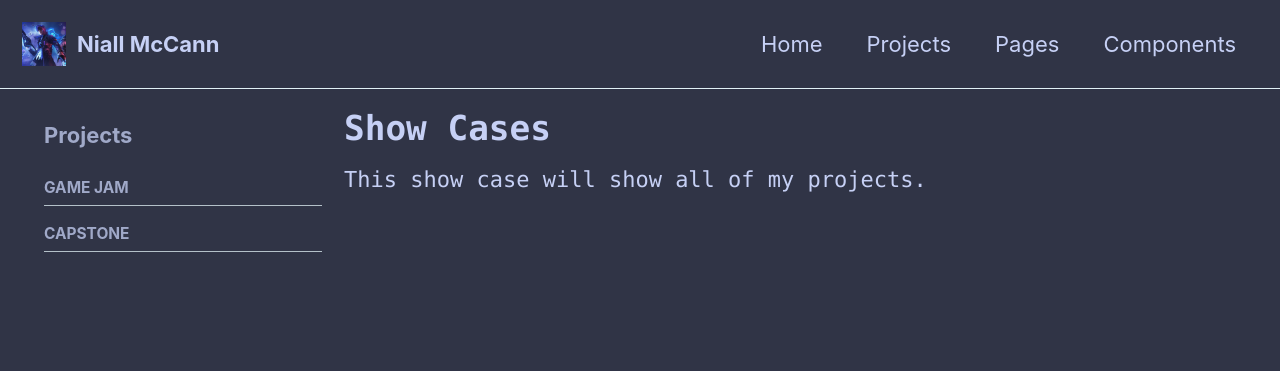
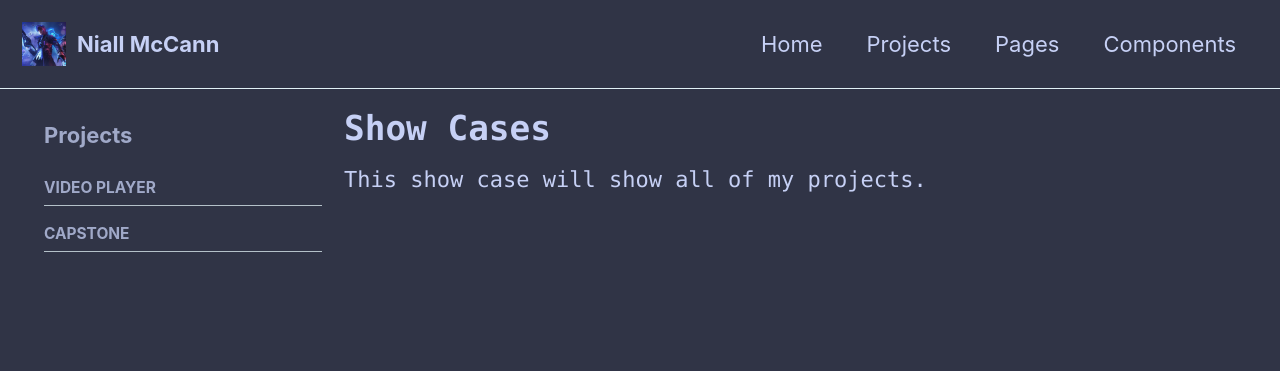
Before and after one commit to AcedAspect/AcedAspect.github.io, a Jekyll site: the page built from _pages/ShowCase.md, in a window 1280 px wide. Shown: the top 371 px of the page. Built offline with Jekyll 4.4.1, drawn with Linux system fonts in a browser that asks for light colours.

Commit message:
Update navigation.yml

```diff
--- a/_data/navigation.yml
+++ b/_data/navigation.yml
@@ -5,8 +5,8 @@ main:
   - title: "Projects"
     url: /projects/
     children:
-      - title: "Game Jam"
-        url: /projects/game-jam/
+      - title: "Video Player"
+        url: /projects/video-player/
       - title: "Capstone"
         url: /projects/capstone/
   - title: "Pages"
@@ -24,8 +24,8 @@ main:
 
 # Sidebar menu for the Projects page
 projects:
-  - title: "Game Jam"
-    url: /projects/game-jam/
+  - title: "Video Player"
+    url: /projects/video-player/
   - title: "Capstone"
     url: /projects/capstone/
 
```
